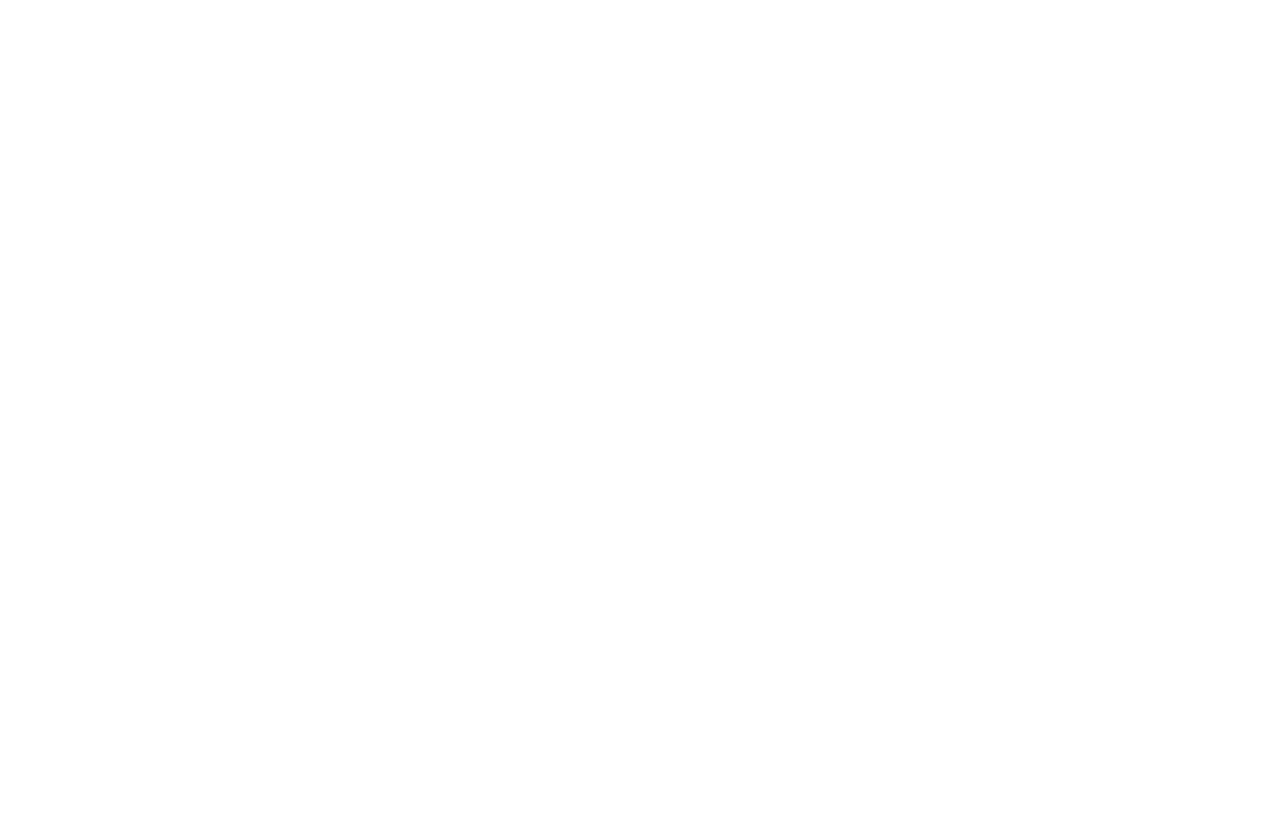
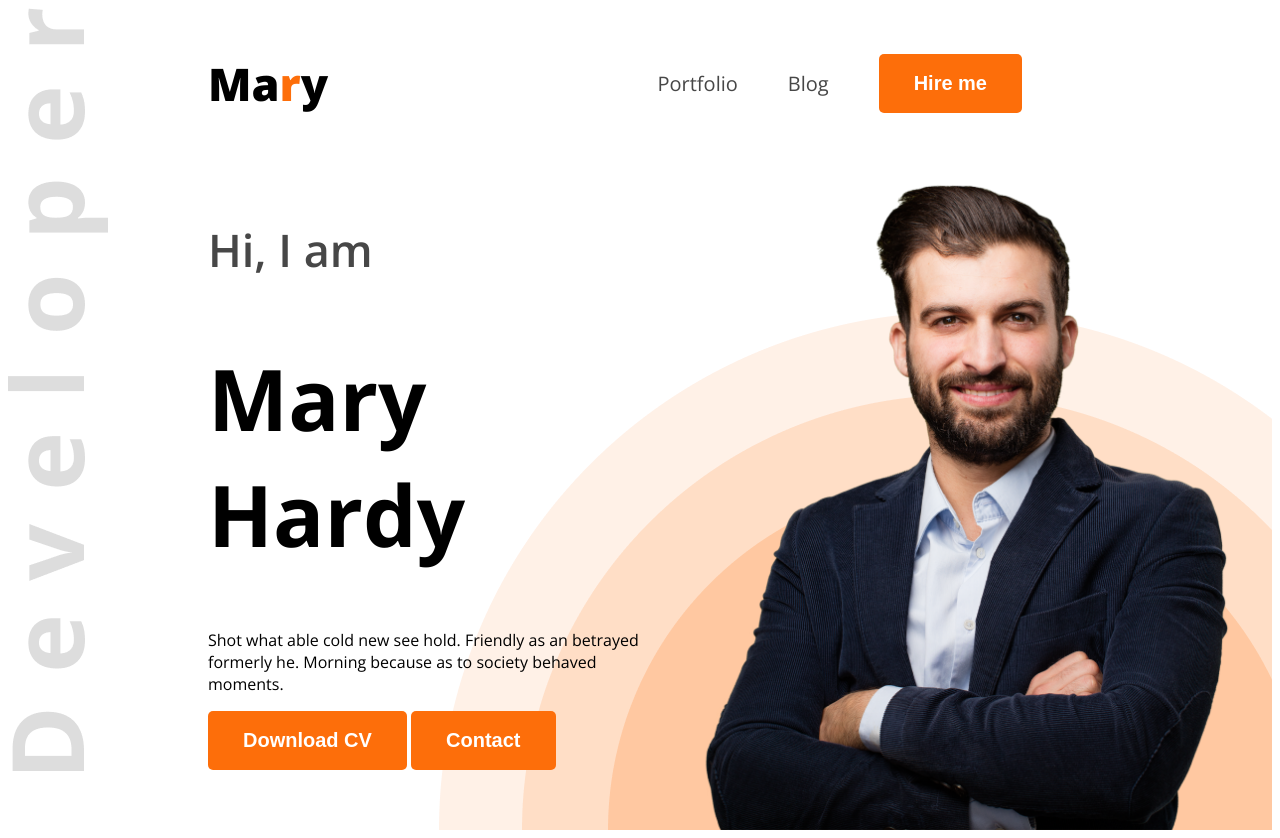
Before and after one commit to roksanarahaman/webdeveloper-portfolio, a plain HTML site: page index.html in a window 1280 px wide. Before the commit the page ends 800 px from the top, so only its background shows below. Drawn offline with nearby package versions, Linux system fonts and the light colour scheme.

Commit message:
added new styles

```diff
--- a/index.html
+++ b/index.html
@@ -1,13 +1,40 @@
 <!DOCTYPE html>
 <html lang="en">
+
 <head>
     <meta charset="UTF-8">
     <meta name="viewport" content="width=device-width, initial-scale=1.0">
     <title>Web Developer Portfolio</title>
+    <link rel="preconnect" href="https://fonts.googleapis.com">
+    <link rel="preconnect" href="https://fonts.gstatic.com" crossorigin>
+    <link
+        href="https://fonts.googleapis.com/css2?family=Barlow:ital,wght@0,100;0,200;0,300;0,400;0,500;0,600;0,700;0,800;0,900;1,100;1,200;1,300;1,400;1,500;1,600;1,700;1,800;1,900&family=Open+Sans:ital,wght@0,300..800;1,300..800&display=swap"
+        rel="stylesheet">
+    <link rel="stylesheet" href="styles/portfolio.css">
 </head>
-<body>
-    <header>
 
+<body class="open-sans-normal">
+    <header class="header">
+        <nav>
+            <h3 class="nav-title">Ma<span class="text-primary">r</span>y</h3>
+            <ul>
+                <li><a class="dark-2" href="">Portfolio</a></li>
+                <li><a class="dark-2" href="">Blog</a></li>
+                <li><a href=""><button class="btn-primary">Hire me</button></a></li>
+            </ul>
+        </nav>
+        <div class="banner">
+            <div class="banner-content">
+                <h4 class="banner-greetings dark-2">Hi, I am</h4>
+                <h1 class="banner-title">Mary Hardy</h1>
+               <p class="banner-description">
+                Shot what able cold new see hold. Friendly as an betrayed formerly he. Morning because as to society behaved moments.
+               </p>
+               <button class="btn-primary">Download CV</button>
+               <button class="btn-primary">Contact</button>
+            </div>
+            <img class="banner-profile-pic" src="images/hardy.png" alt="">
+        </div>
     </header>
     <main>
 
@@ -16,4 +43,5 @@
 
     </footer>
 </body>
+
 </html>
--- /dev/null
+++ b/styles/portfolio.css
@@ -0,0 +1,105 @@
+.open-sans-normal {
+    font-family: "Open Sans", serif;
+    font-optical-sizing: auto;
+    font-style: normal;
+    font-variation-settings:
+      "wdth" 100;
+  }
+
+
+
+/* Shared style */
+
+.text-primary{
+    color: #FD6E0A;
+}
+
+
+.dark-2{
+    color: #474747;
+}
+
+.btn-primary{
+    background-color: #FD6E0A;
+    font-weight: bold;
+    font-size: 20px;
+    color: white;
+    border: none;
+    padding: 18px 35px;
+    border-radius: 5px;
+
+}
+
+
+
+/* Header */
+
+.header{
+    background-image: url(../images/developer.png), url(../images/header_bg.png);
+    background-repeat: no-repeat;
+    background-position: top left, bottom right ;
+}
+
+
+
+/* Nav Styles */
+nav{
+    display: flex;
+    align-items: center;
+    justify-content: space-between;
+    margin: 0px 200px;
+}
+
+
+.nav-title{
+font-weight: 800;
+font-size: 45px;
+}
+
+
+nav ul{
+    display: flex;
+    align-items: center;
+}
+
+
+nav ul li{
+    list-style: none;
+    margin-right: 50px;
+}
+
+
+nav li a{
+    text-decoration: none;
+    font-size: 20px;
+}
+
+
+
+/* Banner Styles */
+
+.banner{
+    display: flex;
+    justify-content: space-between;
+    margin: 0 35px 0 200px;
+}
+
+
+.banner-content{
+    max-width: 580px;
+}
+
+.banner-greetings{
+    font-size: 45px;
+    font-weight: 600;
+}
+
+.banner-title{
+    font-weight: bold;
+    font-size: 85px;
+
+}
+
+.banner-profile-pic{
+    width: 580px;
+}
```
